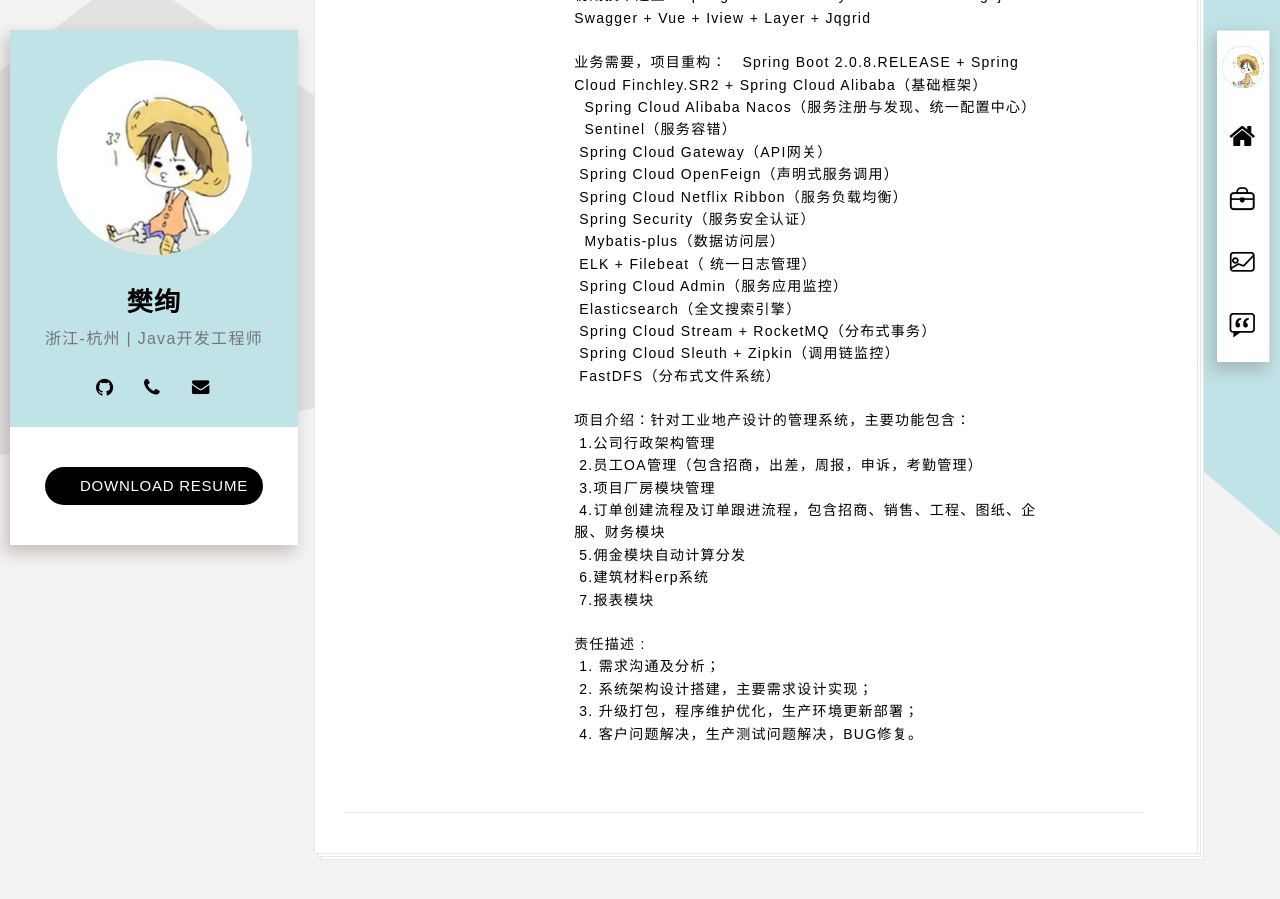
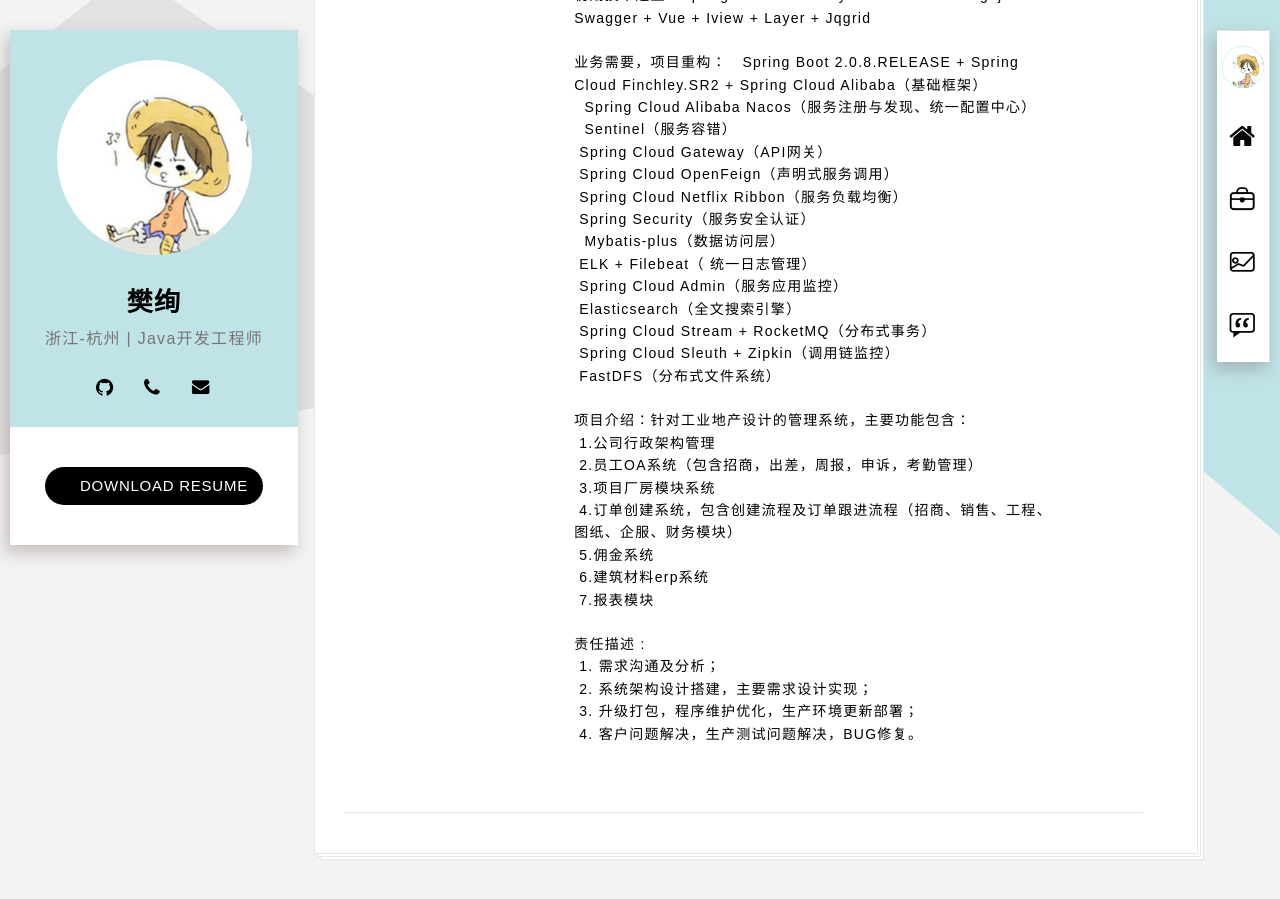
Before and after one commit to fanxuansoft/fanxuansoft.github.io, a Jekyll site: the page built from index.html, in a window 1280 px wide and 900 px high, scrolled down 2529 px. Built offline with Jekyll 4.4.1, drawn with Linux system fonts in a browser that asks for light colours; some web fonts are replaced.

Commit message:
Update resumer_04-experience.html

```diff
--- a/_includes/resumer_04-experience.html
+++ b/_includes/resumer_04-experience.html
@@ -77,10 +77,10 @@
                         </p>
                     <p>项目介绍：针对工业地产设计的管理系统，主要功能包含：<br />
                             &nbsp;1.公司行政架构管理<br />
-                            &nbsp;2.员工OA管理（包含招商，出差，周报，申诉，考勤管理）<br />
-                            &nbsp;3.项目厂房模块管理<br />
-                            &nbsp;4.订单创建流程及订单跟进流程，包含招商、销售、工程、图纸、企服、财务模块<br />
-                            &nbsp;5.佣金模块自动计算分发<br />
+                            &nbsp;2.员工OA系统（包含招商，出差，周报，申诉，考勤管理）<br />
+                            &nbsp;3.项目厂房模块系统<br />
+                            &nbsp;4.订单创建系统，包含创建流程及订单跟进流程（招商、销售、工程、图纸、企服、财务模块）<br />
+                            &nbsp;5.佣金系统<br />
                             &nbsp;6.建筑材料erp系统<br />
                             &nbsp;7.报表模块<br />
                         </p>
```
